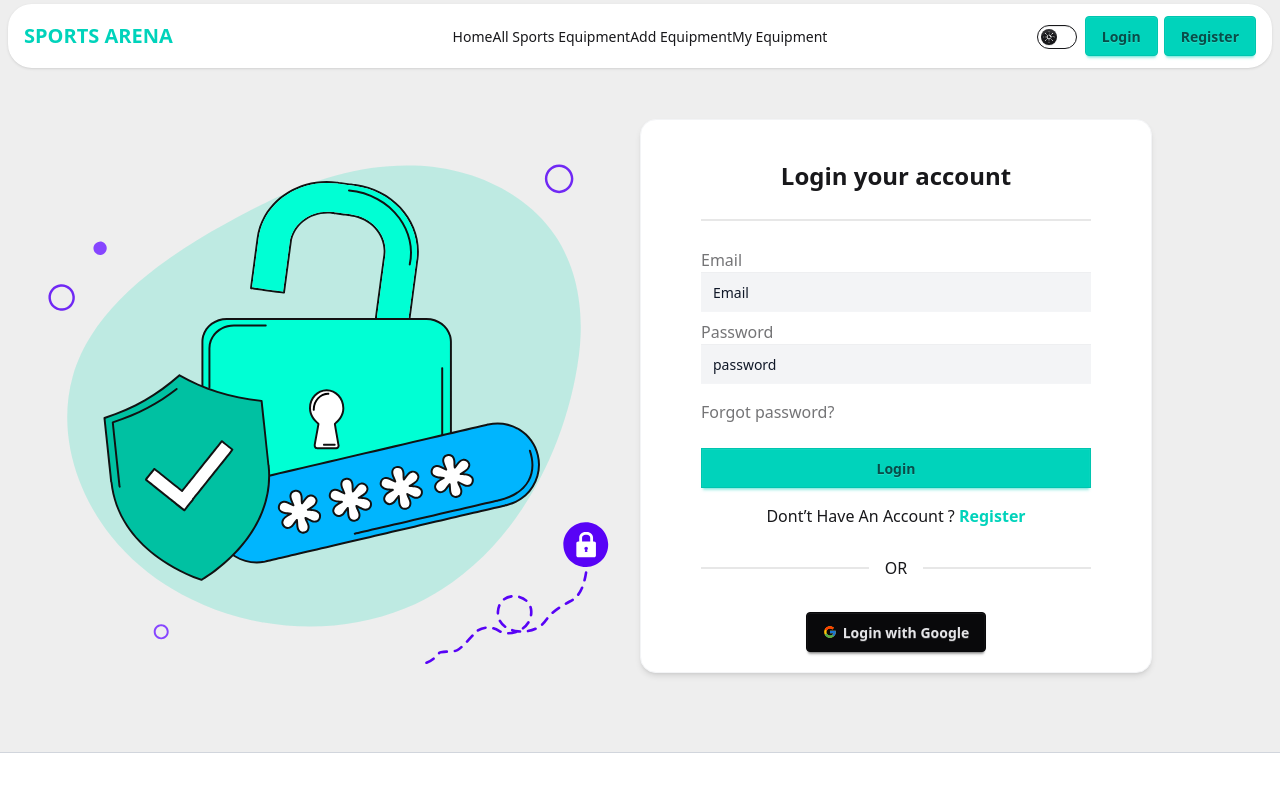
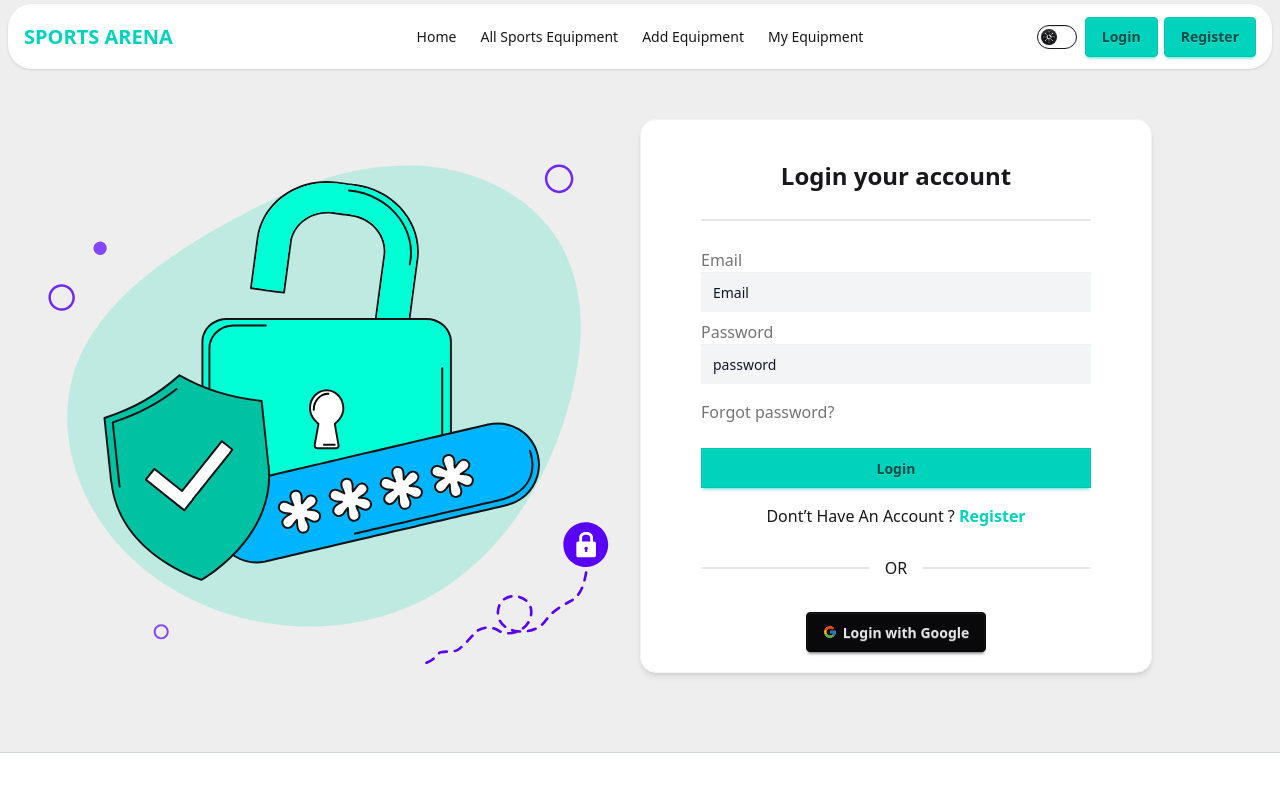
Before and after one commit to HiYasin/sports-arena-client, a React (Vite) app: page /login in a window 1280 px wide. Shown: the top 797 px of the page. Built offline with nearby package versions, Linux system fonts and the light colour scheme; no server answers.

Commit message:
Navbar active style added

```diff
--- /dev/null
+++ b/src/components/shared/Navbar.css
@@ -0,0 +1,4 @@
+.menu li > *:not(ul, .menu-title, details, .btn):active,
+.menu li > *:not(ul, .menu-title, details, .btn).active {
+  background-color: #37cdbe;
+}
--- a/src/components/shared/Navbar.jsx
+++ b/src/components/shared/Navbar.jsx
@@ -3,14 +3,14 @@ import React from 'react';
 import { NavLink, Link } from 'react-router-dom';
 import ThemeController from './ThemeController';
 import useAuth from '../../customHooks/useAuth';
-
+import './Navbar.css';
 const Navbar = () => {
     const { user, signOutUser } = useAuth();
     const navItems = <>
-        <NavLink><li>Home</li></NavLink>
-        <NavLink><li>All Sports Equipment</li></NavLink>
-        <NavLink><li>Add Equipment</li></NavLink>
-        <NavLink><li>My Equipment</li></NavLink>
+        <li><NavLink to={'/'}>Home</NavLink></li>
+        <li><NavLink to={'/all-sports'}>All Sports Equipment</NavLink></li>
+        <li><NavLink to={'/add-equipment'}>Add Equipment</NavLink></li>
+        <li><NavLink to={'/my-equipment'}>My Equipment</NavLink></li>
     </>
     return (
         <div className="navbar bg-base-100 shadow-sm px-2 md:px-4 md:rounded-3xl">
@@ -37,7 +37,7 @@ const Navbar = () => {
                 {
                     user ?
                         <div className='flex gap-2'>
-                            <button className='btn btn-warning' onClick={signOutUser}>Logout</button>
+                            <button className='btn btn-accent' onClick={signOutUser}>Logout</button>
 
                             <div className="avatar cursor-pointer" title={user.displayName}>
                                 <div className="ring-primary ring-offset-base-100 w-10 rounded-full ring ring-offset-2">
```
